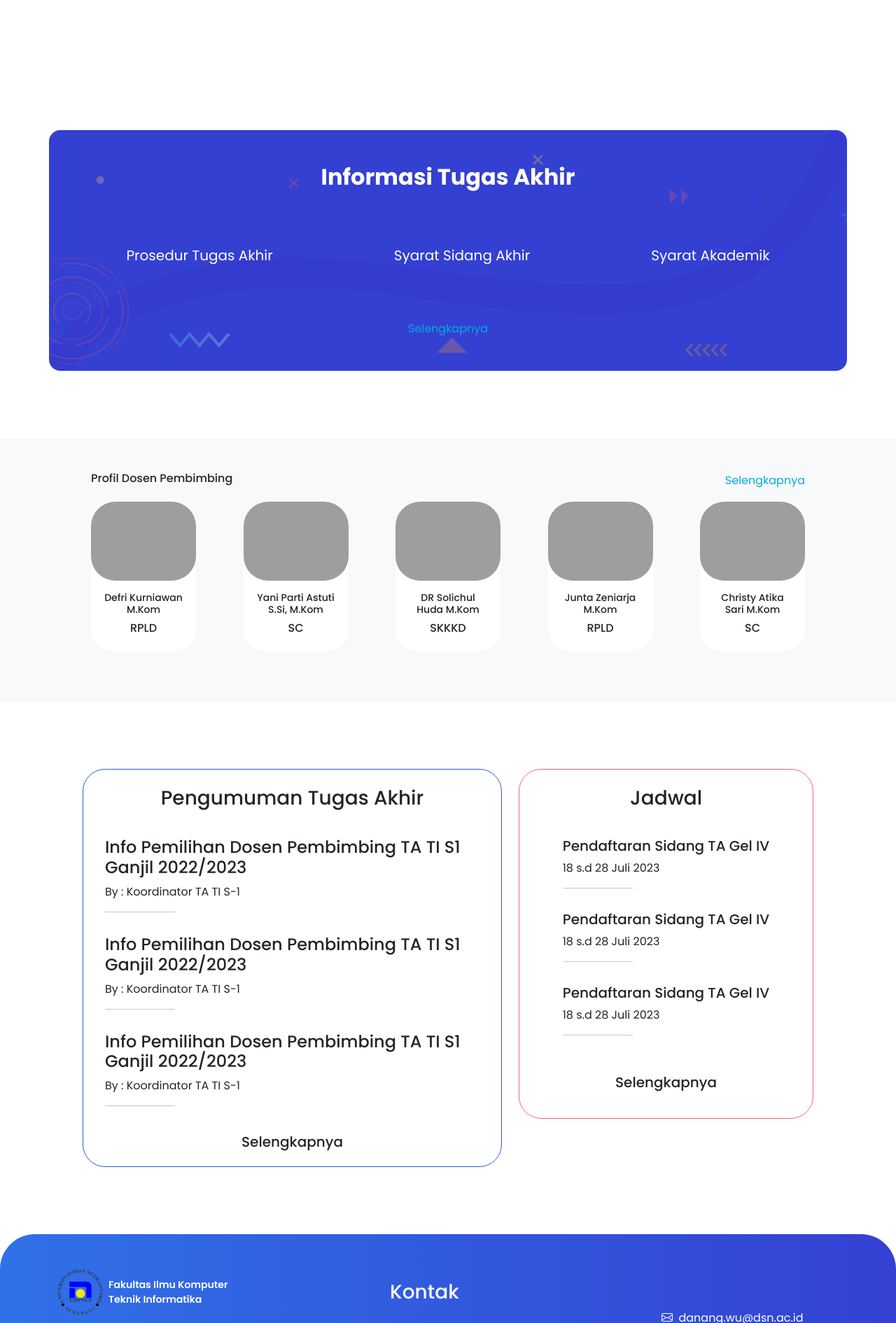
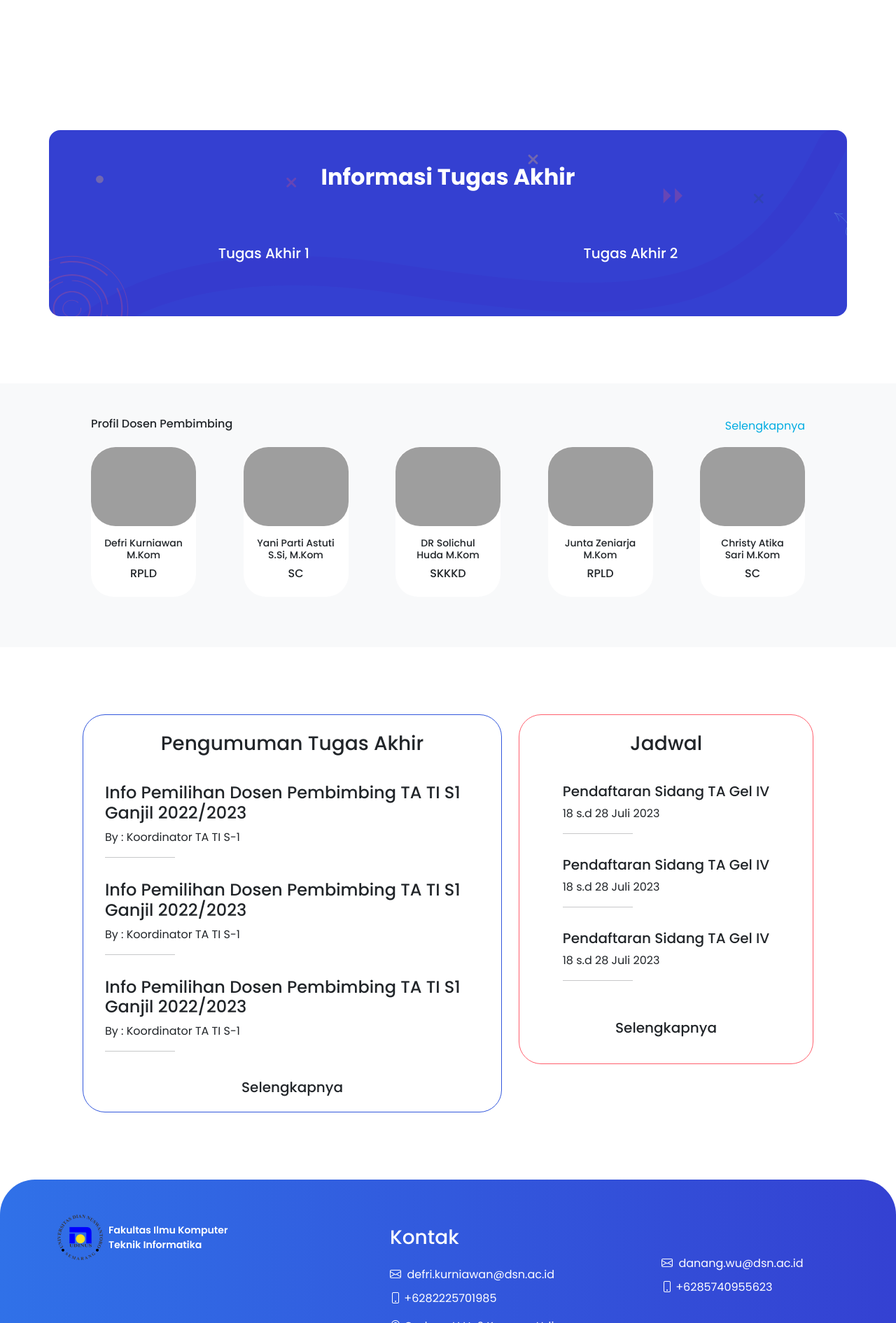
Before and after one commit to reinaldyakbar/project_sidang, a CodeIgniter app: page /project_sidang/ in a window 1280 px wide. Shown: the part 2102-3993 px from the top of the page at 70% size. Run offline with CodeIgniter, Linux system fonts and the light colour scheme; some libraries are stand-ins or nearby versions; grey boxes are pictures that could not be loaded.

Commit message:
informasi
update informasi di index jadi Tugas Akhir 1 dan Tugas Akhir 2

```diff
--- a/application/views/front-end/index.php
+++ b/application/views/front-end/index.php
@@ -156,12 +156,10 @@
                     <div class="text-center my-5">
                         <h2 class="display-7 fw-bolder mb-5 "><span class="text-white d-inline ">Informasi Tugas
                                 Akhir</span></h2>
-                        <div class="d-flex justify-content-center fs-5 gap-5 ">
-                            <P class="paragraf1 text-white">Prosedur Tugas Akhir</P>
-                            <p class="paragraf1 text-white">Syarat Sidang Akhir</p>
-                            <p class="paragraf1 text-white">Syarat Akademik</p>
+                        <div class="d-flex justify-content-center fs-5 gap-1 ">
+                            <h3 class="paragraf1 text-white"> Tugas Akhir 1</h3>
+                            <h3 class="paragraf1 text-white"> Tugas Akhir 2</h3>
                         </div>
-                        <a href="# " class="mt-5 text-gradient text-judul text-decoration-none ">Selengkapnya</a>
                     </div>
                 </div>
             </div>
```
